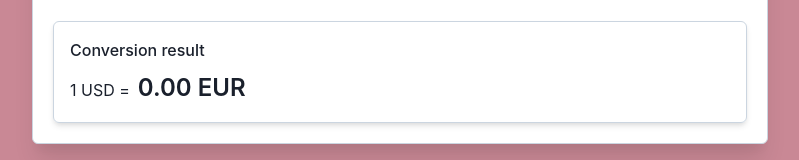
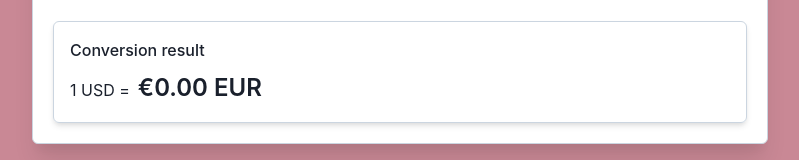
Before and after one commit to cupidtiy/currency-converter, a React (Vite) app: page / in a window 1280 px wide. Shown: the part 459-619 px from the top of the page, without its empty margins (240-1039 px from the left). Built offline with nearby package versions, Linux system fonts and the light colour scheme; no server answers.

Commit message:
add curency symbol

```diff
--- a/src/components/CurrencyConverter.tsx
+++ b/src/components/CurrencyConverter.tsx
@@ -4,6 +4,7 @@ import CurrencyInput from './CurrencyInput'
 import CurrencySelector from './CurrencySelector'
 import CurrencyResult from './CurrencyResult'
 import useCurrency from '../hooks/useCurrency'
+import { getSymbol } from '../utils/getSymbol'
 
 const CurrencyConverter = () => {
     //state management
@@ -64,6 +65,7 @@ const CurrencyConverter = () => {
                         fromCurrency={fromCurrency}
                         toCurrency={toCurrency}
                         loading = {loading}
+                        getSymbol = {getSymbol}
                     />
                 </VStack>
             </Box>
--- a/src/components/CurrencyResult.tsx
+++ b/src/components/CurrencyResult.tsx
@@ -7,9 +7,17 @@ interface Props {
     fromCurrency: string;
     toCurrency: string;
     loading: boolean;
+    getSymbol: (key: string) => string;
+
 }
 
-const CurrencyResult = ({ inputAmount, convertedAmount, fromCurrency, toCurrency, loading }: Props) => {
+const CurrencyResult = ({
+    inputAmount,
+    convertedAmount,
+    fromCurrency,
+    toCurrency,
+    loading,
+    getSymbol }: Props) => {
     return (
         <Box
             mt={4}
@@ -28,7 +36,7 @@ const CurrencyResult = ({ inputAmount, convertedAmount, fromCurrency, toCurrency
                     <StatLabel fontSize={"md"} textAlign={"left"}> Conversion result</StatLabel>
                     <Flex alignItems="baseline" mt={2}>
                         <Text mr={2} fontSize={"l"}> {inputAmount} {fromCurrency} = </Text>
-                        <StatNumber> {convertedAmount.toFixed(2)} {toCurrency}</StatNumber>
+                        <StatNumber> {getSymbol(toCurrency)}{convertedAmount.toFixed(2)} {toCurrency}</StatNumber>
                     </Flex>
                 </Stat>)
 
--- /dev/null
+++ b/src/utils/getSymbol.ts
@@ -0,0 +1,6 @@
+import currencies from "../data/currencies";
+
+export const getSymbol = (key: string): string => {
+    const currency = currencies.find(k => k.code === key);
+    return currency?.symbol || ''
+}
```
